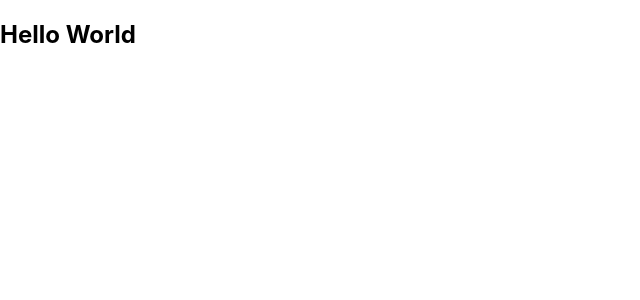
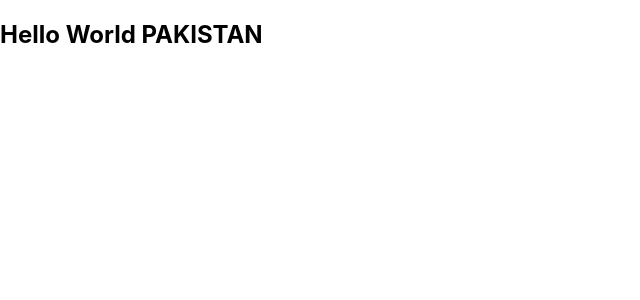
Before and after one commit to usama-bin-sadiq/notezipper, a React (Create React App) app in the folder frontend/: page / in a window 1280 px wide. Shown: the top 300 px of the page, without its empty margins (0-640 px from the left). Built offline with nearby package versions, Linux system fonts and the light colour scheme.

Commit message:
2nd Commit

```diff
--- a/frontend/src/App.js
+++ b/frontend/src/App.js
@@ -1,10 +1,11 @@
 import './App.css';
 
 function App() {
+  const pak = "PAKISTAN";
   return (
     <div className="App">
       <header className="App-header">
-        <h2>Hello World</h2>
+        <h2>Hello World {pak}</h2>
       </header>
     </div>
   );
```
